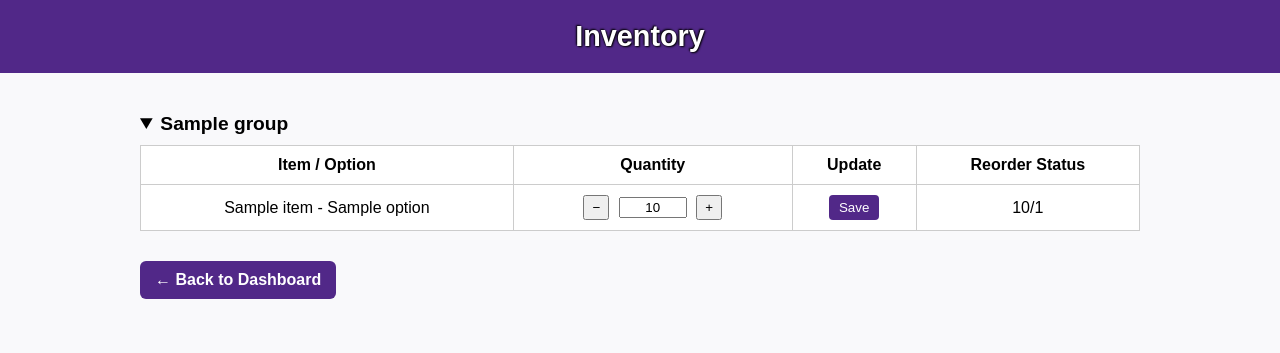
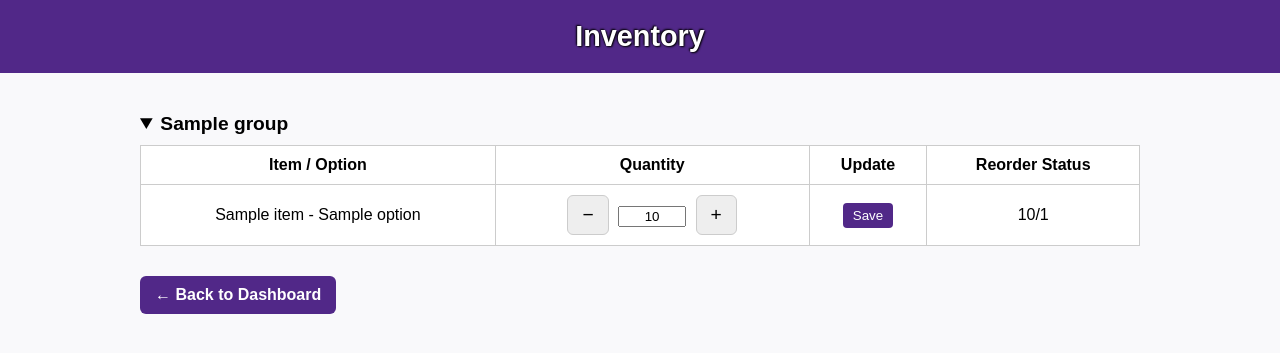
Before and after one commit to cstuffs/KSU, a Flask app: page /admin/inventory in a window 1280 px wide, after a click that opens the changed part. Shown: the top 353 px of the page. Run offline with Flask 3, Linux system fonts and the light colour scheme; a user stored in the database is signed in; tables that the repository leaves empty hold one stand-in row (values such as "Sample post").

Commit message:
inventory

```diff
--- a/templates/inventory.html
+++ b/templates/inventory.html
@@ -64,8 +64,13 @@
         }
 
         button.adjust {
-            padding: 3px 7px;
+            font-size: 1.2em;
+            padding: 8px 14px;
             margin: 0 5px;
+            background-color: #eee;
+            border: 1px solid #ccc;
+            border-radius: 6px;
+            cursor: pointer;
         }
 
         .save-btn {
```
